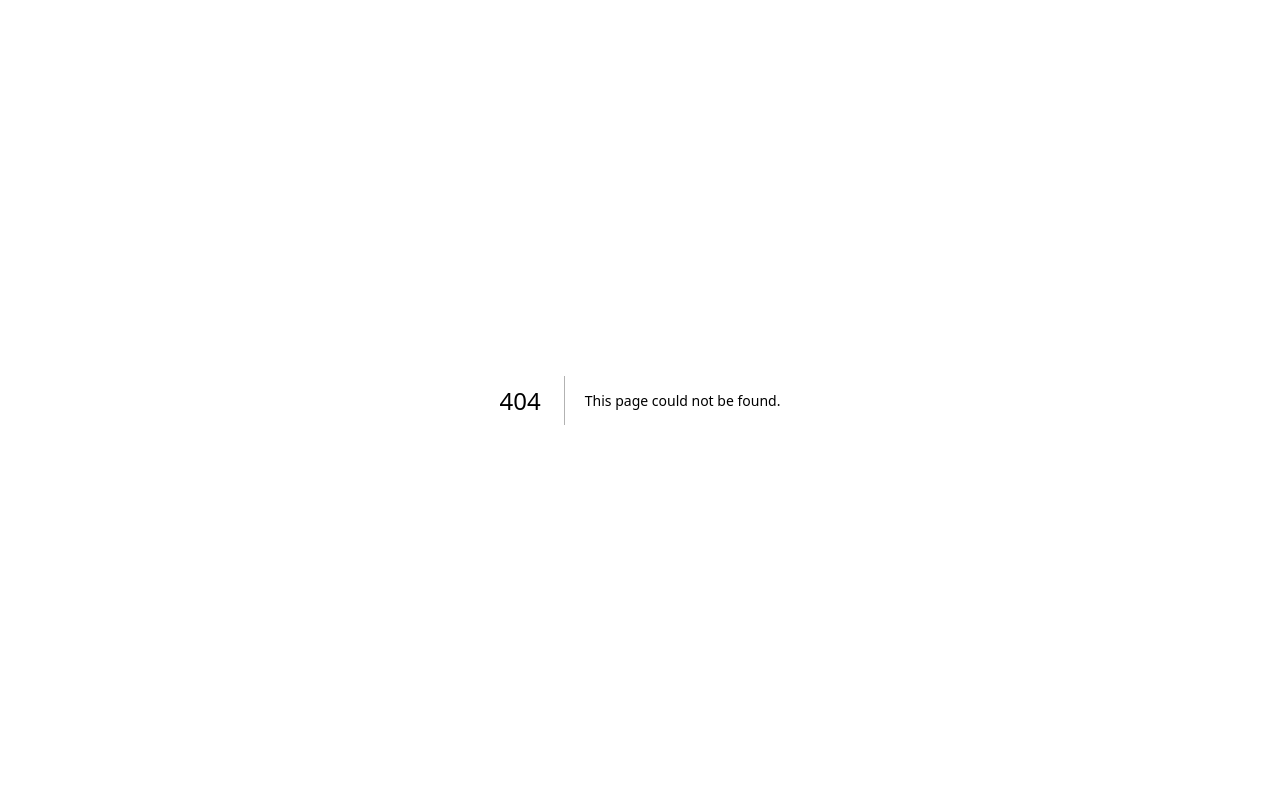
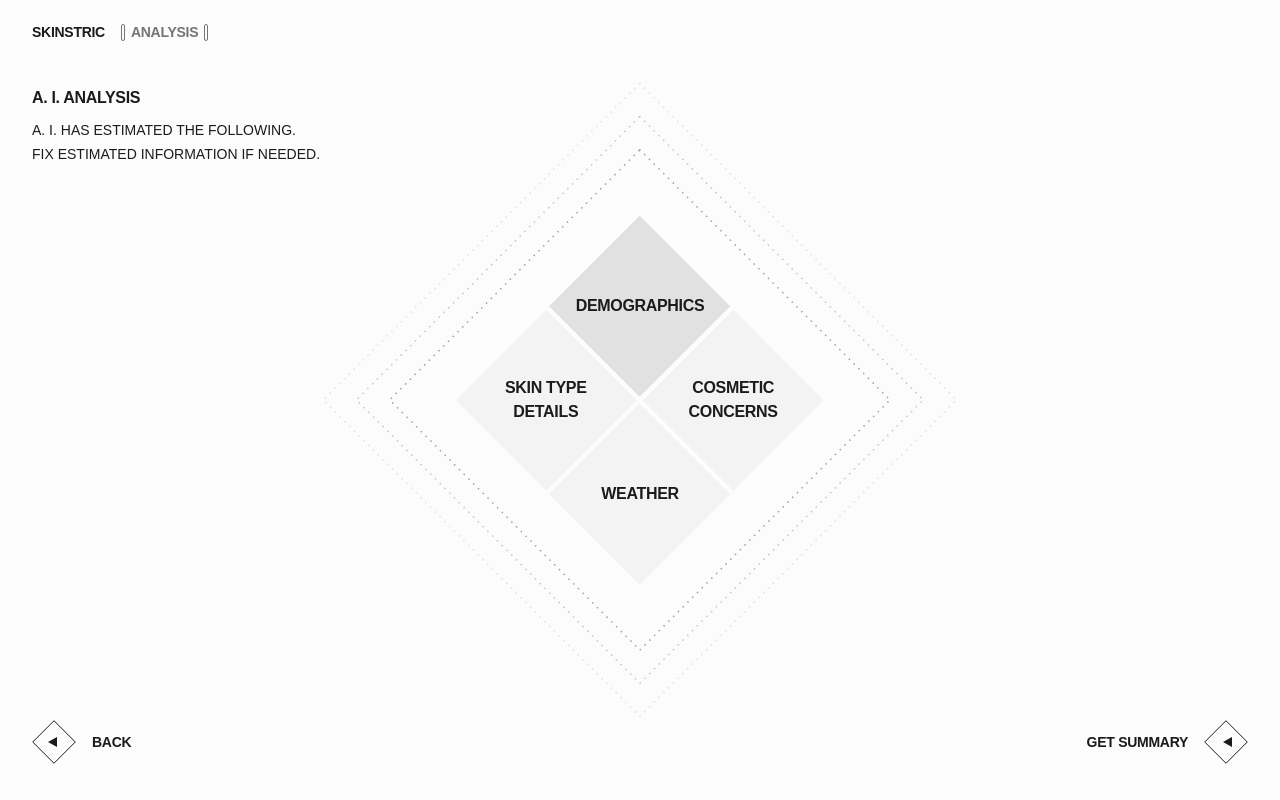
Before and after one commit to reaaland/skinstric-internship, a Next.js app: page /results in a window 1280 px wide. Before the commit this address had no page. Built offline with nearby package versions, Linux system fonts and the light colour scheme.

Commit message:
Build AI analysis overview screen

```diff
--- /dev/null
+++ b/src/app/results/page.tsx
@@ -0,0 +1,138 @@
+import Image from "next/image";
+import Link from "next/link";
+
+export default function ResultsPage() {
+  return (
+    <main className="relative min-h-screen overflow-hidden bg-[#FCFCFC] text-[#1A1B1C]">
+     <Image
+        src="/assets/results-rombuses.svg"
+        alt=""
+        width={762}
+        height={762}
+        aria-hidden="true"
+        className="pointer-events-none absolute left-1/2 top-1/2 size-[min(79.4vh,90vw,762px)] -translate-x-1/2 -translate-y-1/2 object-contain"
+        />
+      <div className="absolute left-1/2 top-1/2 z-10 size-[min(46.2vh,52vw,444px)] -translate-x-1/2 -translate-y-1/2">
+      <div className="absolute left-1/2 top-0 size-[49%] -translate-x-1/2">
+        <div className="absolute inset-[14.65%] rotate-45 bg-[#E1E1E2]" />
+
+        <p className="absolute inset-0 flex items-center justify-center text-center text-base font-semibold uppercase leading-6 tracking-[-0.02em]">
+          Demographics
+        </p>
+      </div>
+      <div className="absolute left-0 top-[25.5%] size-[49%]">
+      <div className="absolute inset-[14.65%] rotate-45 bg-[#F3F3F4]" />
+
+      <p className="absolute inset-0 flex items-center justify-center text-center text-base font-semibold uppercase leading-6 tracking-[-0.02em]">
+        Skin Type
+        <br />
+        Details
+      </p>
+    </div>
+    <div className="absolute left-[50.7%] top-[25.5%] size-[49%]">
+    <div className="absolute inset-[14.65%] rotate-45 bg-[#F3F3F4]" />
+
+    <p className="absolute inset-0 flex items-center justify-center text-center text-base font-semibold uppercase leading-6 tracking-[-0.02em]">
+      Cosmetic
+      <br />
+      Concerns
+    </p>
+  </div>
+    <div className="absolute left-1/2 top-[51%] size-[49%] -translate-x-1/2">
+    <div className="absolute inset-[14.65%] rotate-45 bg-[#F3F3F4]" />
+
+    <p className="absolute inset-0 flex items-center justify-center text-center text-base font-semibold uppercase leading-6 tracking-[-0.02em]">
+      Weather
+    </p>
+  </div>
+    </div>
+      <header className="absolute inset-x-0 top-0 z-20 flex h-16 items-center px-5 sm:px-8">
+        <div className="flex items-center gap-4 text-sm font-semibold uppercase tracking-[-0.02em]">
+          <span>Skinstric</span>
+
+          <span className="flex items-center gap-1.5 opacity-60">
+            <span className="h-4.25 w-1 rounded-sm border border-[#1A1B1C]" />
+            <span>Analysis</span>
+            <span className="h-4.25 w-1 rounded-sm border border-[#1A1B1C]" />
+          </span>
+        </div>
+      </header>
+
+      <section className="absolute left-5 top-21.5 z-20 uppercase sm:left-8">
+        <h1 className="text-base font-semibold leading-6 tracking-[-0.02em]">
+          A. I. Analysis
+        </h1>
+
+        <p className="mt-2 text-sm leading-6">
+          A. I. has estimated the following.
+          <br />
+          Fix estimated information if needed.
+        </p>
+      </section>
+      <Link
+        href="/scan"
+        className="absolute bottom-9 left-5 z-20 flex items-center gap-4 text-sm font-semibold uppercase tracking-[-0.02em] sm:left-8"
+      >
+        <span className="relative size-11 shrink-0" aria-hidden="true">
+          <Image
+            src="/assets/discover-icon-part-1.svg"
+            alt=""
+            fill
+            sizes="44px"
+          />
+
+          <Image
+            src="/assets/discover-icon-part-2.svg"
+            alt=""
+            fill
+            sizes="44px"
+          />
+
+          <span className="absolute left-[35.71%] top-[37.63%] h-[24.74%] w-[21.43%]">
+            <Image
+              src="/assets/arrow-left.svg"
+              alt=""
+              fill
+              sizes="10px"
+              className="object-contain"
+            />
+          </span>
+        </span>
+
+        <span>Back</span>
+      </Link>
+      <button
+        type="button"
+        className="absolute bottom-9 right-5 z-20 flex items-center gap-4 text-sm font-semibold uppercase tracking-[-0.02em] sm:right-8"
+      >
+        <span>Get Summary</span>
+
+        <span className="relative size-11 shrink-0" aria-hidden="true">
+          <Image
+            src="/assets/discover-icon-part-1.svg"
+            alt=""
+            fill
+            sizes="44px"
+          />
+
+          <Image
+            src="/assets/discover-icon-part-2.svg"
+            alt=""
+            fill
+            sizes="44px"
+          />
+
+          <span className="absolute left-[42.53%] top-[37.63%] h-[24.74%] w-[21.43%]">
+            <Image
+              src="/assets/arrow-right.svg"
+              alt=""
+              fill
+              sizes="10px"
+              className="object-contain"
+            />
+          </span>
+        </span>
+      </button>
+    </main>
+  );
+}
```
Also changed, not shown: public/assets/results-rombuses.svg (added).
